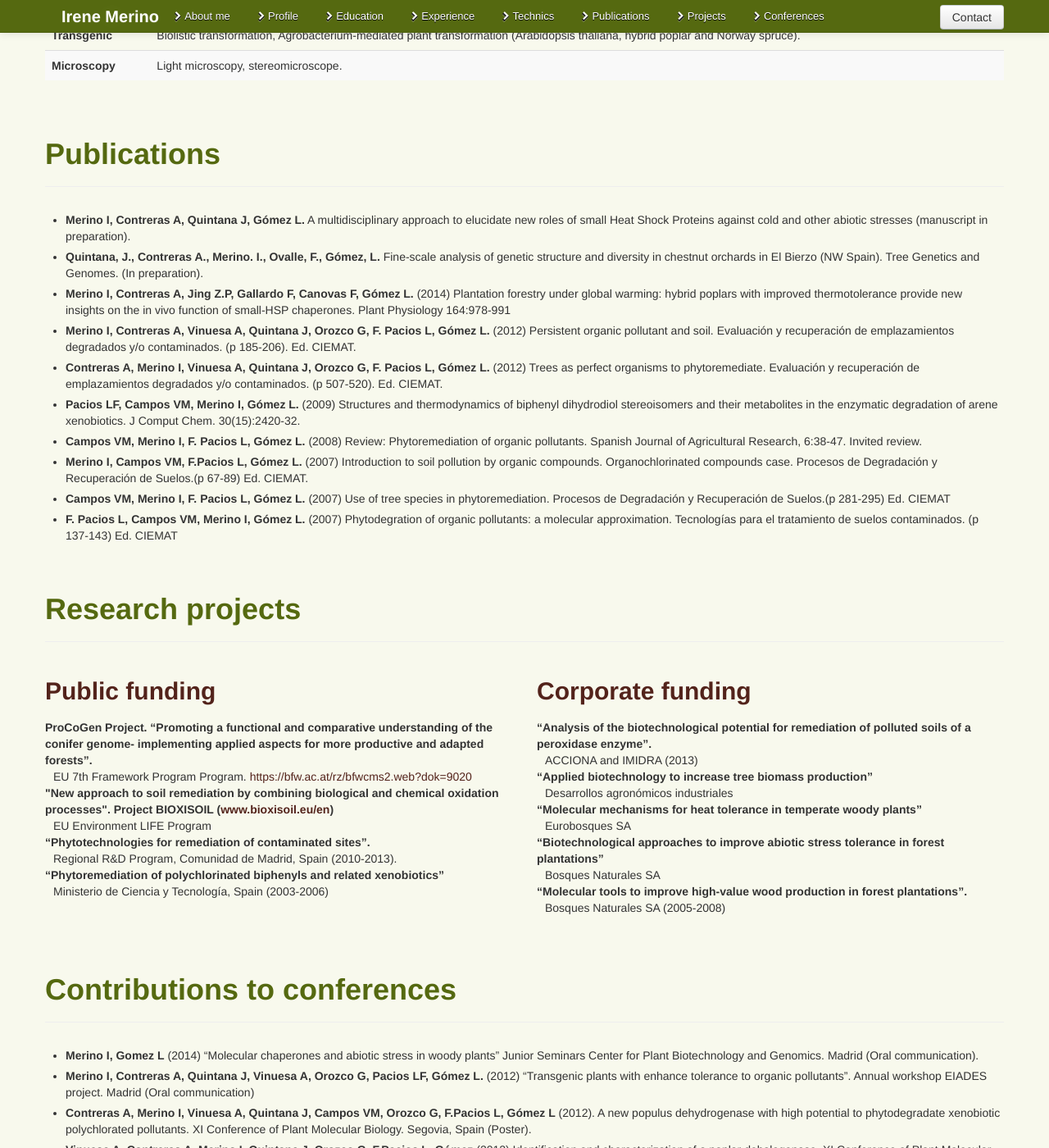
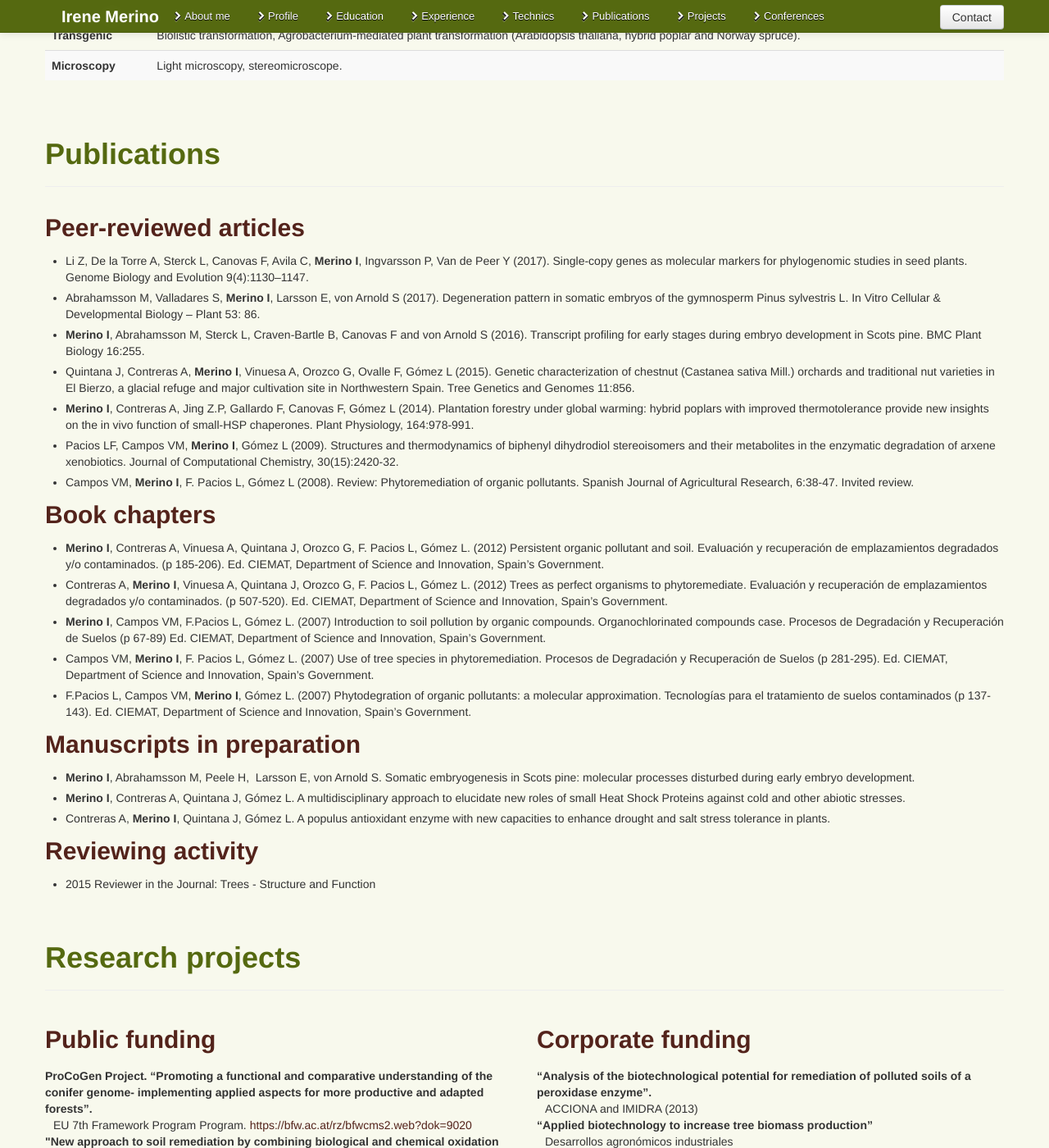
Before and after one commit to irenemerino/irenemerino, a Jekyll site: the page built from index.html, in a window 1280 px wide and 1400 px high, scrolled down 4272 px. Shown: the whole window at 82% size. Built offline with Jekyll 4.4.1, drawn with Linux system fonts in a browser that asks for light colours; nearby versions of some CDN libraries.

Commit message:
update publications section

```diff
--- a/index.html
+++ b/index.html
@@ -345,17 +345,33 @@ lang: es
     <div class="page-header">
       <h1>Publications</h1>
     </div>
+    <h2>Peer-reviewed articles</h2>
     <ul>
-      <li><strong>Merino I, Contreras A, Quintana J, Gómez L.</strong> A multidisciplinary approach to elucidate new roles of small Heat Shock Proteins against cold and other abiotic stresses (manuscript in preparation).</li>
-      <li><strong>Quintana, J., Contreras A., Merino. I., Ovalle, F., Gómez, L.</strong> Fine-scale analysis of genetic structure and diversity in chestnut orchards in El Bierzo (NW Spain). Tree Genetics and Genomes. (In preparation).</li>
-      <li><strong>Merino I, Contreras A, Jing Z.P, Gallardo F, Canovas F, Gómez L.</strong> (2014) Plantation forestry under global warming: hybrid poplars with improved thermotolerance provide new insights on the in vivo function of small-HSP chaperones. Plant Physiology 164:978-991</li>
-      <li><strong>Merino I, Contreras A, Vinuesa A, Quintana J, Orozco G, F. Pacios L, Gómez L.</strong> (2012) Persistent organic pollutant and soil. Evaluación y recuperación de emplazamientos degradados y/o contaminados. (p 185-206). Ed. CIEMAT.</li>
-      <li><strong>Contreras A, Merino I, Vinuesa A, Quintana J, Orozco G, F. Pacios L, Gómez L.</strong> (2012) Trees as perfect organisms to phytoremediate. Evaluación y recuperación de emplazamientos degradados y/o contaminados. (p 507-520). Ed. CIEMAT.</li>
-      <li><strong>Pacios LF, Campos VM, Merino I, Gómez L.</strong> (2009) Structures and thermodynamics of biphenyl dihydrodiol stereoisomers and their metabolites in the enzymatic degradation of arene xenobiotics. J Comput Chem. 30(15):2420-32.</li>
-      <li><strong>Campos VM, Merino I, F. Pacios L, Gómez L.</strong> (2008) Review: Phytoremediation of organic pollutants. Spanish Journal of Agricultural Research, 6:38-47. Invited review.</li>
-      <li><strong>Merino I, Campos VM, F.Pacios L, Gómez L.</strong> (2007) Introduction to soil pollution by organic compounds. Organochlorinated compounds case. Procesos de Degradación y Recuperación de Suelos.(p 67-89) Ed. CIEMAT.</li>
-      <li><strong>Campos VM, Merino I, F. Pacios L, Gómez L.</strong> (2007) Use of tree species in phytoremediation. Procesos de Degradación y Recuperación de Suelos.(p 281-295) Ed. CIEMAT</li>
-      <li><strong>F. Pacios L, Campos VM, Merino I, Gómez L.</strong> (2007) Phytodegration of organic pollutants: a molecular approximation. Tecnologías para el tratamiento de suelos contaminados. (p 137-143) Ed. CIEMAT</li>
+      <li>Li Z, De la Torre A, Sterck L, Canovas F, Avila C, <strong>Merino I</strong>, Ingvarsson P, Van de Peer Y (2017). Single-copy genes as molecular markers for phylogenomic studies in seed plants. Genome Biology and Evolution 9(4):1130–1147.</li>
+      <li>Abrahamsson M, Valladares S, <strong>Merino I</strong>, Larsson E, von Arnold S (2017). Degeneration pattern in somatic embryos of the gymnosperm Pinus sylvestris L. In Vitro Cellular &amp; Developmental Biology – Plant 53: 86.</li>
+      <li><strong>Merino I</strong>, Abrahamsson M, Sterck L, Craven-Bartle B, Canovas F and von Arnold S (2016). Transcript profiling for early stages during embryo development in Scots pine. BMC Plant Biology 16:255.</li>
+      <li>Quintana J, Contreras A, <strong>Merino I</strong>, Vinuesa A, Orozco G, Ovalle F, Gómez L (2015). Genetic characterization of chestnut (Castanea sativa Mill.) orchards and traditional nut varieties in El Bierzo, a glacial refuge and major cultivation site in Northwestern Spain. Tree Genetics and Genomes 11:856.</li>
+      <li><strong>Merino I</strong>, Contreras A, Jing Z.P, Gallardo F, Canovas F, Gómez L (2014). Plantation forestry under global warming: hybrid poplars with improved thermotolerance provide new insights on the in vivo function of small-HSP chaperones. Plant Physiology, 164:978-991.</li>
+      <li>Pacios LF, Campos VM, <strong>Merino I</strong>, Gómez L (2009). Structures and thermodynamics of biphenyl dihydrodiol stereoisomers and their metabolites in the enzymatic degradation of arxene xenobiotics. Journal of Computational Chemistry, 30(15):2420-32.</li>
+      <li>Campos VM, <strong>Merino I</strong>, F. Pacios L, Gómez L (2008). Review: Phytoremediation of organic pollutants. Spanish Journal of Agricultural Research, 6:38-47. Invited review.</li>
+    </ul>
+    <h2>Book chapters</h2>
+    <ul>
+      <li><strong>Merino I</strong>, Contreras A, Vinuesa A, Quintana J, Orozco G, F. Pacios L, Gómez L. (2012) Persistent organic pollutant and soil. Evaluación y recuperación de emplazamientos degradados y/o contaminados. (p 185-206). Ed. CIEMAT, Department of Science and Innovation, Spain’s Government.</li>
+      <li>Contreras A, <strong>Merino I</strong>, Vinuesa A, Quintana J, Orozco G, F. Pacios L, Gómez L. (2012) Trees as perfect organisms to phytoremediate. Evaluación y recuperación de emplazamientos degradados y/o contaminados. (p 507-520). Ed. CIEMAT, Department of Science and Innovation, Spain’s Government.</li>
+      <li><strong>Merino I</strong>, Campos VM, F.Pacios L, Gómez L. (2007) Introduction to soil pollution by organic compounds. Organochlorinated compounds case. Procesos de Degradación y Recuperación de Suelos (p 67-89) Ed. CIEMAT, Department of Science and Innovation, Spain’s Government.</li>
+      <li>Campos VM, <strong>Merino I</strong>, F. Pacios L, Gómez L. (2007) Use of tree species in phytoremediation. Procesos de Degradación y Recuperación de Suelos (p 281-295). Ed. CIEMAT, Department of Science and Innovation, Spain’s Government.</li>
+      <li>F.Pacios L, Campos VM, <strong>Merino I</strong>, Gómez L. (2007) Phytodegration of organic pollutants: a molecular approximation. Tecnologías para el tratamiento de suelos contaminados (p 137-143). Ed. CIEMAT, Department of Science and Innovation, Spain’s Government.</li>
+    </ul>
+    <h2>Manuscripts in preparation</h2>
+    <ul>
+      <li><strong>Merino I</strong>, Abrahamsson M, Peele H,  Larsson E, von Arnold S. Somatic embryogenesis in Scots pine: molecular processes disturbed during early embryo development.</li>
+      <li><strong>Merino I</strong>, Contreras A, Quintana J, Gómez L. A multidisciplinary approach to elucidate new roles of small Heat Shock Proteins against cold and other abiotic stresses.</li>
+      <li>Contreras A, <strong>Merino I</strong>, Quintana J, Gómez L. A populus antioxidant enzyme with new capacities to enhance drought and salt stress tolerance in plants. </li>
+    </ul>
+    <h2>Reviewing activity</h2>
+    <ul>
+      <li>2015	Reviewer in the Journal: Trees - Structure and Function</li>
     </ul>
   </section>
 
```
